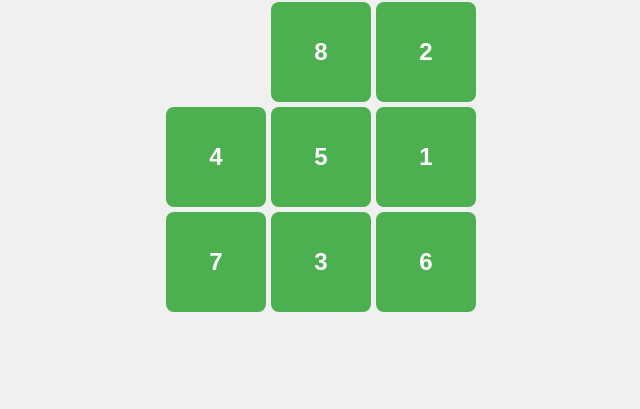
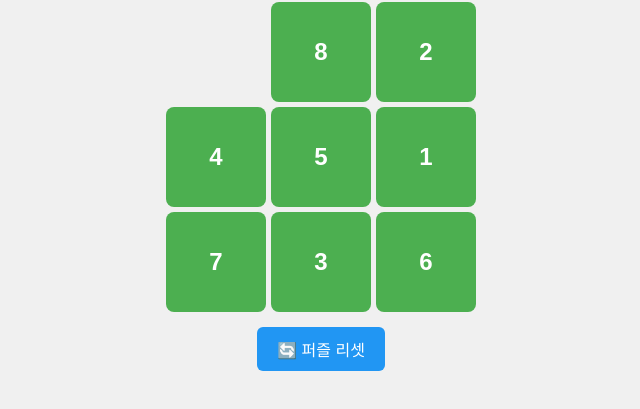
Before and after one commit to Joycong/Side-Project, a plain HTML site: page Web/Sliding-Puzzle/index.html in a window 1280 px wide. Shown: the part 133-542 px from the top of the page, without its empty margins (319-959 px from the left). Drawn offline with Linux system fonts and the light colour scheme.

Commit message:
슬라이딩 퍼즐게임: 리셋버튼 구현

```diff
--- a/Web/Sliding-Puzzle/index.html
+++ b/Web/Sliding-Puzzle/index.html
@@ -11,7 +11,9 @@
 <body>
   <h1>3x3 슬라이딩 퍼즐</h1>
   <div id="puzzle"></div>
+  <button id="resetButton">🔄 퍼즐 리셋</button>
   <div id="message"></div>
+
 
   <script src="script.js"></script>
 </body>
--- a/Web/Sliding-Puzzle/script.js
+++ b/Web/Sliding-Puzzle/script.js
@@ -59,3 +59,6 @@ function startGame() {
 }
 
 startGame();
+
+// 리셋
+document.getElementById("resetButton").addEventListener("click", startGame);
--- a/Web/Sliding-Puzzle/style.css
+++ b/Web/Sliding-Puzzle/style.css
@@ -41,3 +41,19 @@ h1 {
   font-size: 20px;
   color: #333;
 }
+
+#resetButton {
+  margin-top: 15px;
+  padding: 10px 20px;
+  font-size: 16px;
+  border: none;
+  border-radius: 6px;
+  background-color: #2196f3;
+  color: white;
+  cursor: pointer;
+  transition: background-color 0.3s;
+}
+
+#resetButton:hover {
+  background-color: #1976d2;
+}
```
